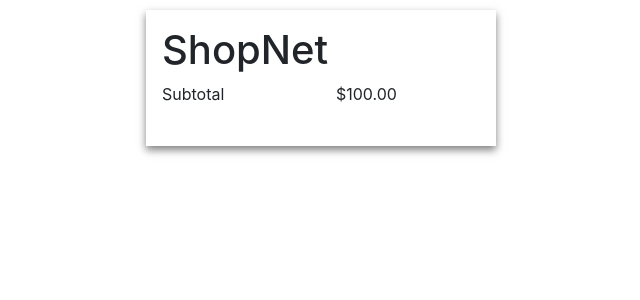
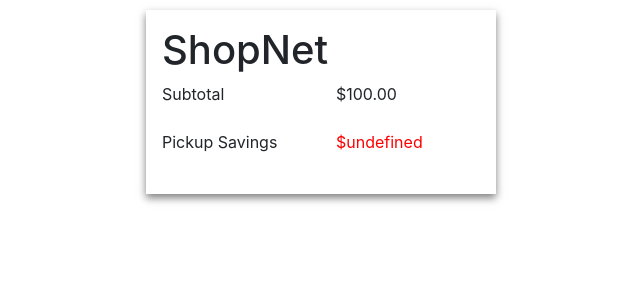
Before and after one commit to tanuka16/shopping-cart, a React (Create React App) app: page / in a window 1280 px wide. Shown: the top 300 px of the page, without its empty margins (319-959 px from the left). Built offline with nearby package versions, Linux system fonts and the light colour scheme.

Commit message:
added pickupsaving file

```diff
--- a/src/App.css
+++ b/src/App.css
@@ -1,5 +1,9 @@
 .container{
   margin-top: 10px;
+}
+
+.body{
+  background-color: black;
 }
 
 .purchase-card{
--- a/src/App.js
+++ b/src/App.js
@@ -2,6 +2,7 @@
 // import 'bootstrap/dist/css/bootstrap.min.css';
 import { Container } from 'react-bootstrap';
 import SubtTotal from './components/Subtotal/Subtotal';
+import  PickUpSavings from "./components/PickUpSavings/PickUpSavings"
 import './App.css';
 
 class App extends Component {
@@ -9,7 +10,8 @@
     super(props);
 
     this.state={
-      total: 100
+      total: 100,
+      PickUpSaving: -3.85
     }
 
   }
@@ -19,6 +21,7 @@
       <Container className="purchase-card">
         <h1>ShopNet</h1>
         <SubtTotal price={this.state.total.toFixed(2)}/>
+        <PickUpSavings price={this.state.PickUpSavings} />
       </Container>
     </div>
   );
--- /dev/null
+++ b/src/components/PickUpSavings/PickUpSavings.js
@@ -0,0 +1,37 @@
+import React, {Component} from 'react';
+import {Row, Col, Tooltip, OverlayTrigger } from 'react-bootstrap';
+
+
+var styles ={
+  pickupSavings:{
+    textDecloration: "underline"
+  },
+  totalSavings:{
+    color: 'red',
+    fontWeigth: 800
+  }
+}
+class PickupSavings extends Component{
+
+  render(){
+    const tooltip = (
+      <Tooltip id="tooltip">
+        <p>Picking up you order in the store helps cut costs, and we pass the savings on to you.</p>
+      </Tooltip>
+    )
+    return(
+      <Row className="show-grid">
+      <Col md={6}>
+        <OverlayTrigger placement="bottom" overlay={tooltip}>
+          <div style={styles.pickupSavings}>Pickup Savings</div>
+        </OverlayTrigger>
+      </Col>
+        <Col style={styles.totalSavings} md={6}>
+          {`$${this.props.price}`}
+        </Col>
+      </Row>
+    );
+  }
+
+}
+export default PickupSavings;
```
Also changed, not shown: public/logo192.png (deleted), public/logo512.png (deleted), src/components/PickUpSavings/PickUpSaving.js (deleted).
